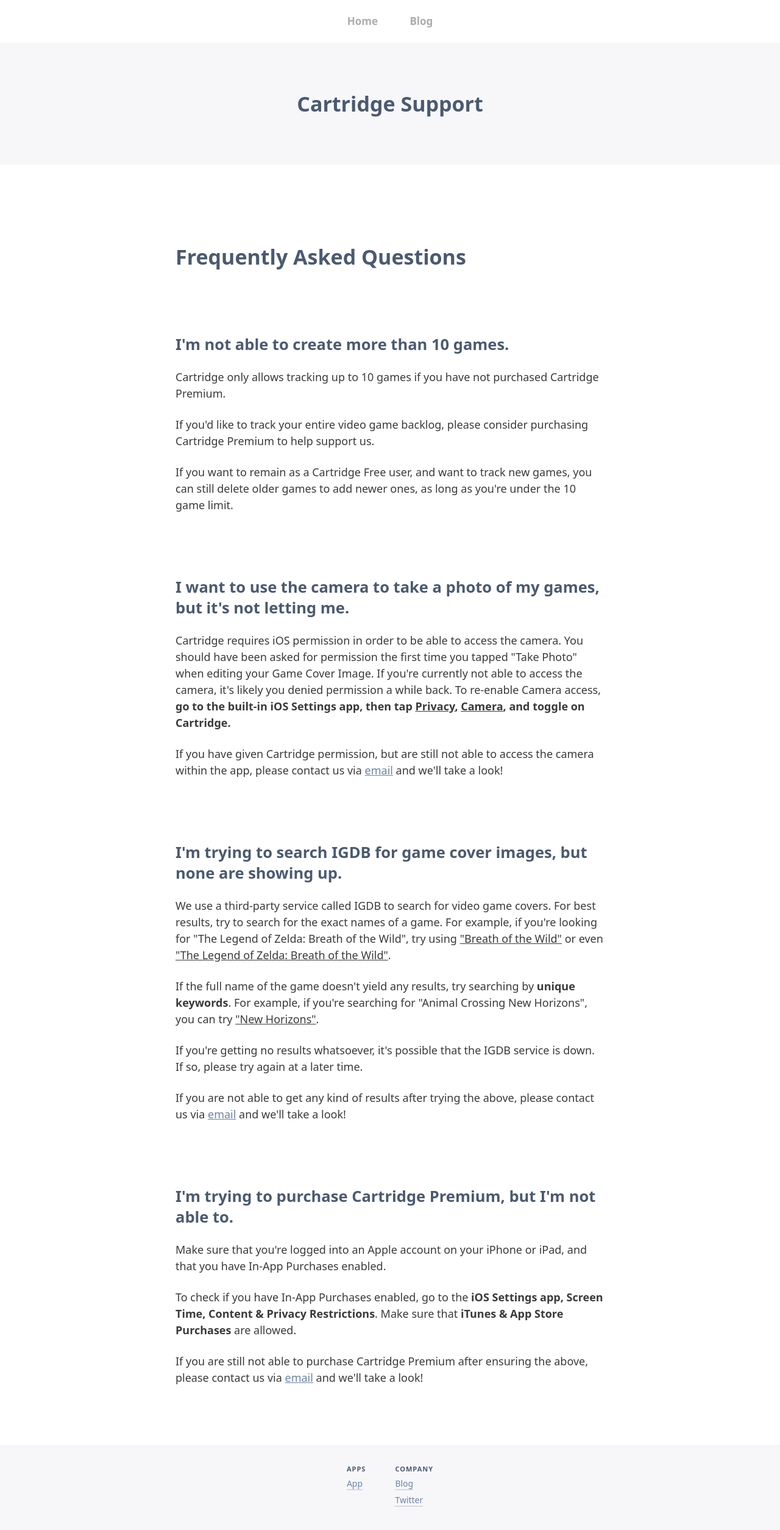
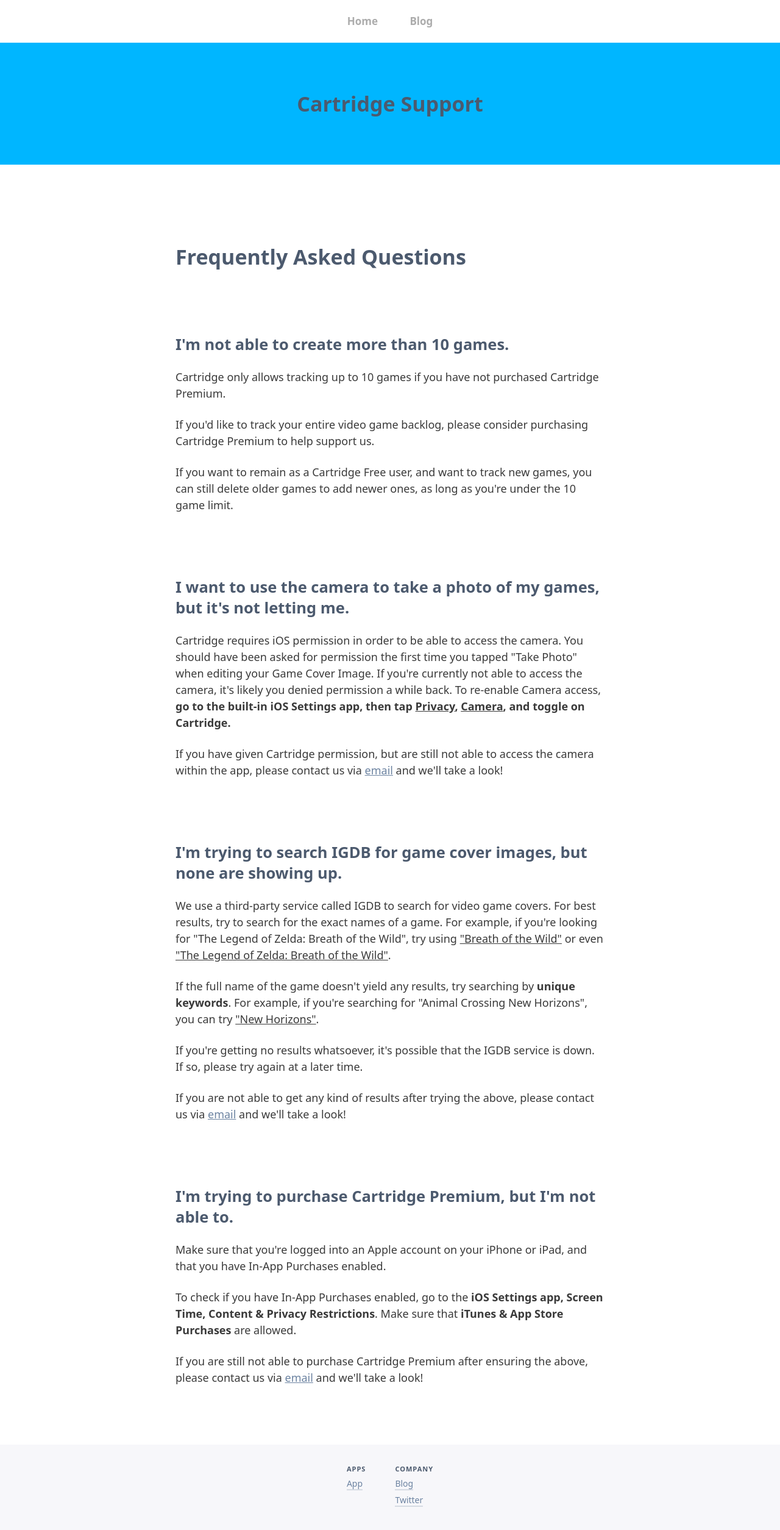
Before and after one commit to Pixelated-Controller/website, a Jekyll site: the page built from cartridge/support/index.html, in a window 1280 px wide. Shown: the whole page at 61% size. Built offline with Jekyll 4.4.1, drawn with Linux system fonts in a browser that asks for light colours.

Commit message:
Support Hero Update

```diff
--- a/style/support.scss
+++ b/style/support.scss
@@ -9,7 +9,7 @@
   display: flex;
   align-items: center;
   justify-content: center;
-  background-color: #f7f7fa;
+  background-color: #00B6FF;
 }
 
 /* Content Styles */
```
